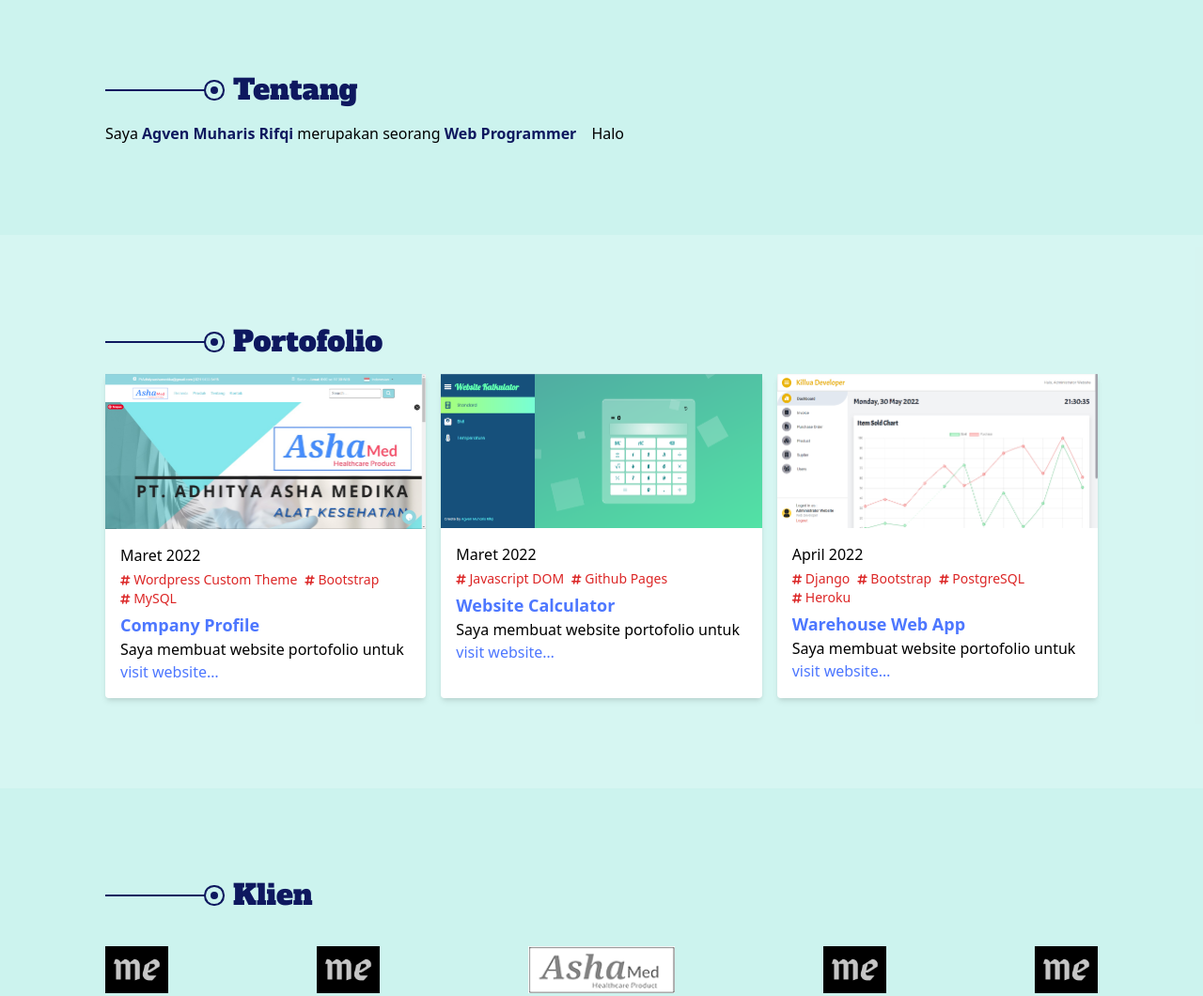
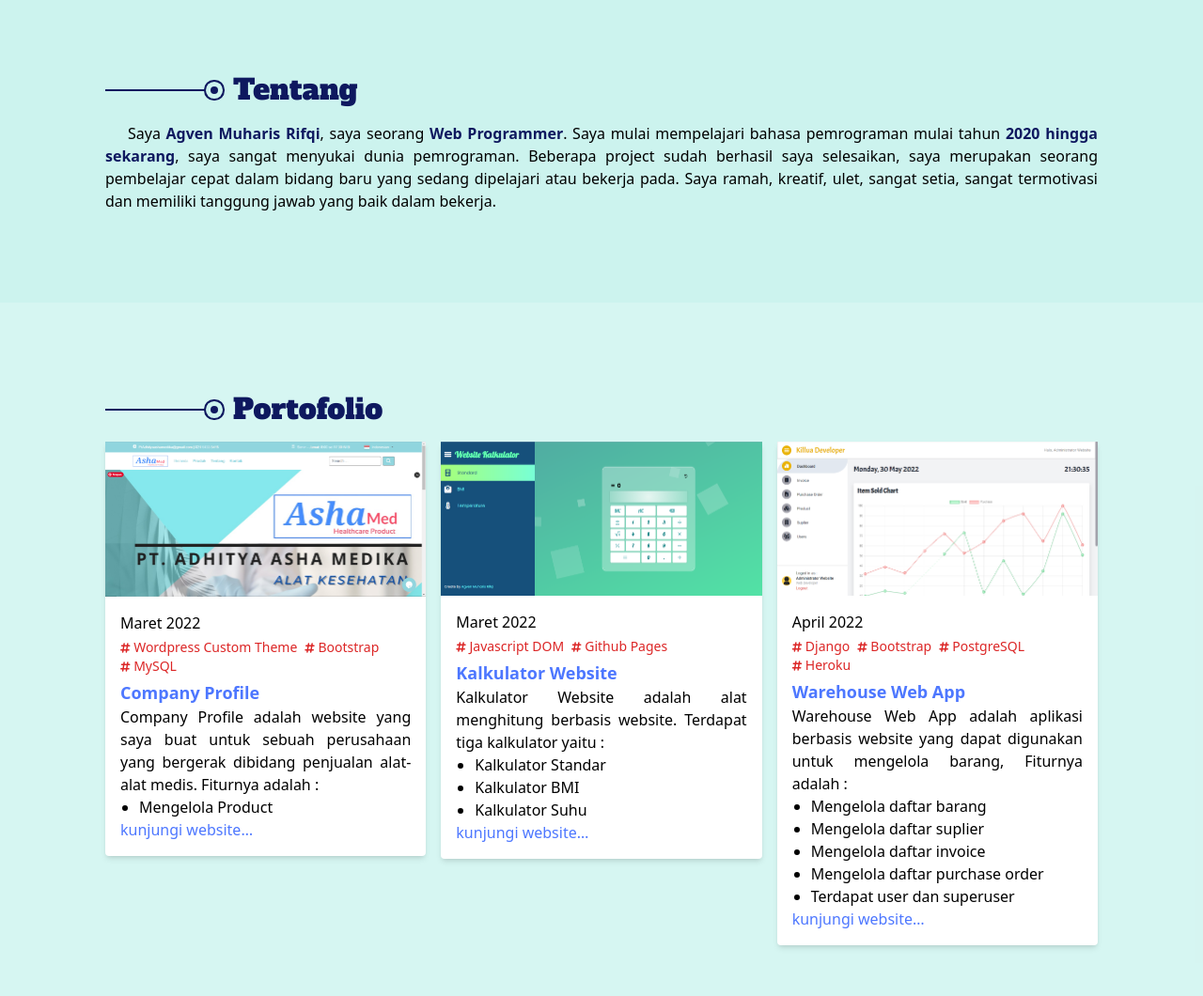
Before and after one commit to agvenmuharisrifqi/agvenmuharisrifqi.github.io, a website: page index.html in a window 1280 px wide. Shown: the part 500-1560 px from the top of the page at 94% size. Drawn offline with nearby package versions, Linux system fonts and the light colour scheme.

Commit message:
Add About Me

```diff
--- a/index.html
+++ b/index.html
@@ -84,14 +84,18 @@
                 <div class="effect-title"></div>
                 <h2 class="general-title active relative text-dark text-xl xs:text-2xl md:text-3xl">Tentang</h2>
             </div>
-            <div class="mt-4 flex flex-col md:flex-row gap-4">
-                <p>
-                    Saya <strong class="text-bold">Agven Muharis Rifqi</strong> merupakan seorang <strong
-                        class="text-bold">Web
-                        Programmer</strong>
-                </p>
-                <p>
-                    Halo
+            <div class="mt-4">
+                <!-- flex flex-col md:flex-row gap-4 -->
+                <p class="indent-6 text-justify">
+                    Saya
+                    <strong class="text-bold">Agven Muharis Rifqi</strong>,
+                    saya seorang <strong class="text-bold">Web Programmer</strong>.
+                    Saya mulai mempelajari bahasa pemrograman mulai tahun
+                    <strong class="text-bold">2020 hingga sekarang</strong>,
+                    saya sangat menyukai dunia pemrograman. Beberapa project sudah berhasil saya selesaikan, saya
+                    merupakan seorang pembelajar cepat dalam bidang baru yang sedang dipelajari atau
+                    bekerja pada. Saya ramah, kreatif, ulet, sangat setia, sangat termotivasi dan memiliki tanggung
+                    jawab yang baik dalam bekerja.
                 </p>
             </div>
         </div>
@@ -104,8 +108,8 @@
                 <div class="effect-title"></div>
                 <h2 class="general-title relative text-dark text-xl xs:text-2xl md:text-3xl">Portofolio</h2>
             </div>
-            <div class="mt-4 grid gap-4 grid-cols-1 sm:grid-cols-2 xl:grid-cols-3">
-                <div class="bg-white w-full shadow-md shadow-gray-300 rounded">
+            <div class="mt-4 grid gap-4 grid-cols-1 md:grid-cols-2 xl:grid-cols-3">
+                <div class="bg-white w-full shadow-md shadow-gray-300 rounded h-fit">
                     <img src="dist/img/app/adhitya-asha-medika.png" alt="">
                     <div class="p-4">
                         <span class="text-gray-500">Maret 2022</span>
@@ -127,13 +131,21 @@
                             target="_blank">
                             Company Profile
                         </a>
-                        <p>Saya membuat website portofolio untuk </p>
+                        <div aria-label="description-app">
+                            <p class="text-justify">
+                                Company Profile adalah website yang saya buat untuk sebuah perusahaan yang bergerak
+                                dibidang penjualan alat-alat medis. Fiturnya adalah :
+                            </p>
+                            <ul class="ml-5">
+                                <li class="list-disc">Mengelola Product</li>
+                            </ul>
+                        </div>
                         <a href="https://www.adhityaashamedika.co.id/" class="text-link" target="_blank">
-                            visit website&hellip;
+                            kunjungi website&hellip;
                         </a>
                     </div>
                 </div>
-                <div class="bg-white w-full shadow-md shadow-gray-300 rounded">
+                <div class="bg-white w-full shadow-md shadow-gray-300 rounded h-fit">
                     <img src="dist/img/app/calculator.png" alt="">
                     <div class="p-4">
                         <span class="text-gray-500">Maret 2022</span>
@@ -149,15 +161,25 @@
                         </div>
                         <a href="https://agvenmuharisrifqi.github.io/Calculator/"
                             class="text-link block text-lg font-bold" target="_blank">
-                            Website Calculator
+                            Kalkulator Website
                         </a>
-                        <p>Saya membuat website portofolio untuk </p>
+                        <div aria-label="description-app">
+                            <p class="text-justify">
+                                Kalkulator Website adalah alat menghitung berbasis website. Terdapat tiga kalkulator
+                                yaitu :
+                            </p>
+                            <ul class="ml-5">
+                                <li class="list-disc">Kalkulator Standar</li>
+                                <li class="list-disc">Kalkulator BMI</li>
+                                <li class="list-disc">Kalkulator Suhu</li>
+                            </ul>
+                        </div>
                         <a href="https://agvenmuharisrifqi.github.io/Calculator/" class="text-link" target="_blank">
-                            visit website&hellip;
+                            kunjungi website&hellip;
                         </a>
                     </div>
                 </div>
-                <div class="bg-white w-full shadow-md shadow-gray-300 rounded">
+                <div class="bg-white w-full shadow-md shadow-gray-300 rounded h-fit">
                     <img src="dist/img/app/warehouse-app.png" alt="">
                     <div class="p-4">
                         <span class="text-gray-500">April 2022</span>
@@ -183,9 +205,21 @@
                             target="_blank">
                             Warehouse Web App
                         </a>
-                        <p>Saya membuat website portofolio untuk </p>
+                        <div aria-label="description-app">
+                            <p class="text-justify">
+                                Warehouse Web App adalah aplikasi berbasis website yang dapat digunakan untuk mengelola
+                                barang, Fiturnya adalah :
+                            </p>
+                            <ul class="ml-5">
+                                <li class="list-disc">Mengelola daftar barang</li>
+                                <li class="list-disc">Mengelola daftar suplier</li>
+                                <li class="list-disc">Mengelola daftar invoice</li>
+                                <li class="list-disc">Mengelola daftar purchase order</li>
+                                <li class="list-disc">Terdapat user dan superuser</li>
+                            </ul>
+                        </div>
                         <a href="https://django-warehouse.herokuapp.com/" class="text-link" target="_blank">
-                            visit website&hellip;
+                            kunjungi website&hellip;
                         </a>
                     </div>
                 </div>
```
Also changed, not shown: dist/css/style.css.
